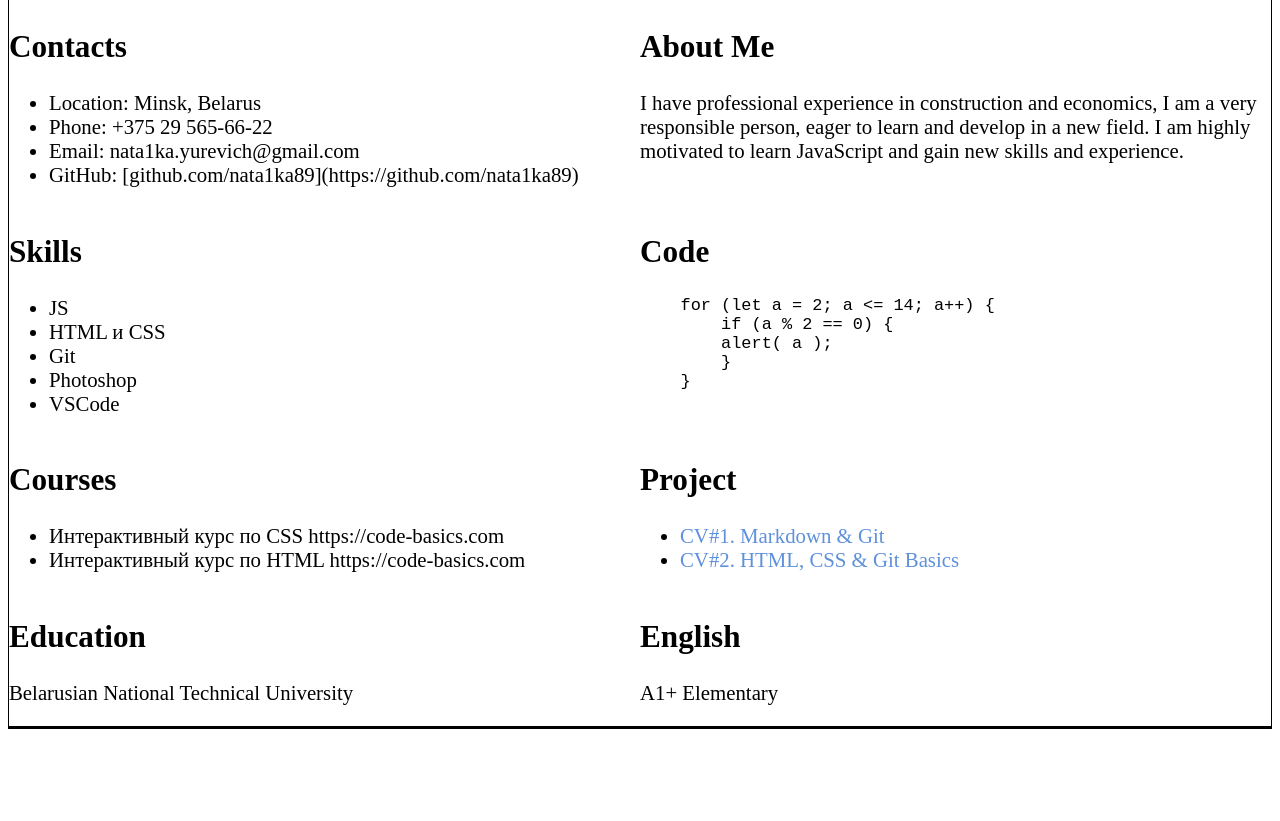
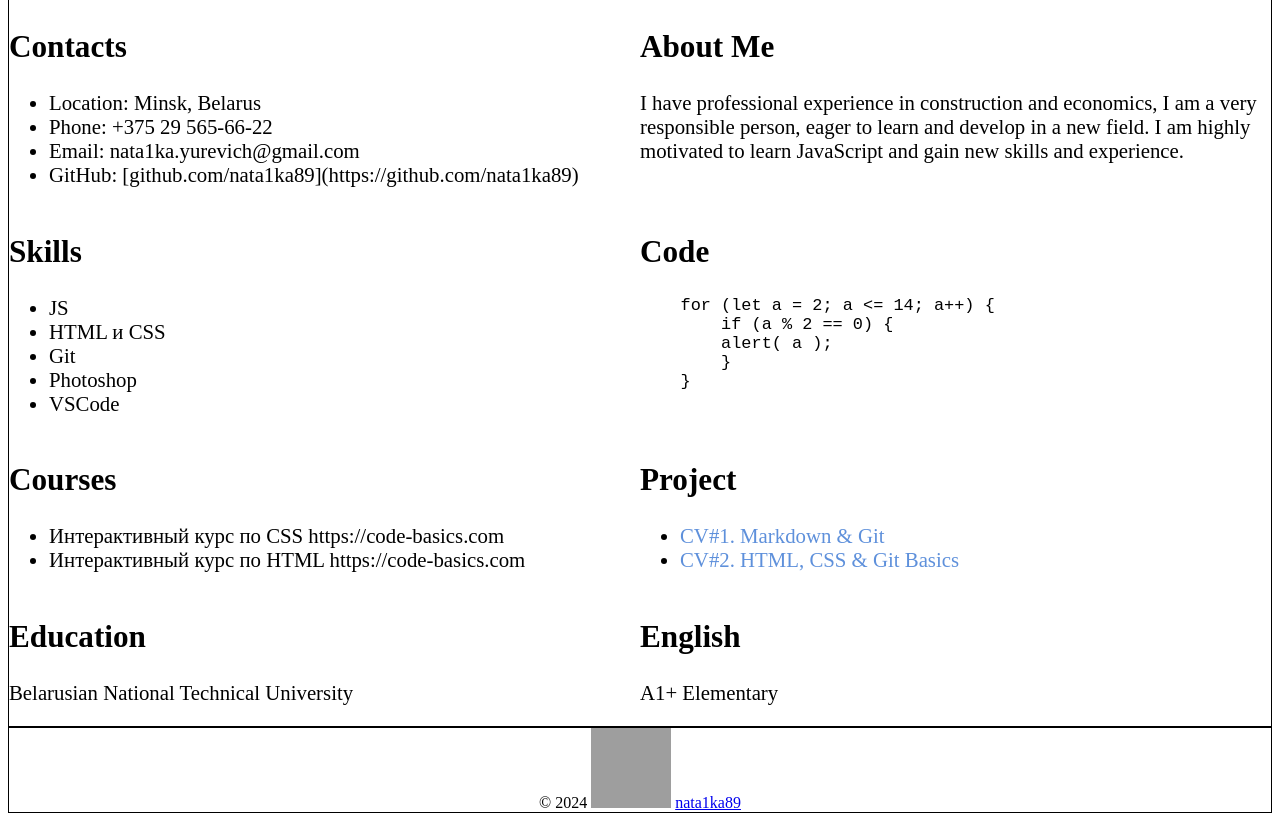
Before and after one commit to nata1ka89/rsschool-cv, a plain HTML site: page index.html in a window 1280 px wide. Shown: the part 482-1303 px from the top of the page. Before the commit the page ends 1219 px from the top, so only its background shows below. Drawn offline with Linux system fonts and the light colour scheme; grey boxes are pictures that could not be loaded.

Commit message:
feat: add footer block add style

```diff
--- a/index.html
+++ b/index.html
@@ -95,6 +95,13 @@
         </div>
     </main>
     <footer class="footer">
+        <div class="container">
+            © 2024
+            <a href="https://rs.school/courses/javascript-preschool-ru">
+                <img class="image" src="https://avatars.githubusercontent.com/u/11501370?s=280&v=4"
+                    alt="rollingScopesImage"></a>
+            <a href="https://github.com/nata1ka89">nata1ka89</a>
+        </div>
     </footer>
 </body>
 
--- a/style.css
+++ b/style.css
@@ -53,6 +53,10 @@
     transition: color 0.5s;
 }
 
+.nav-link:hover {
+    color: white;
+}
+
 .main-container {
     display: flex;
     flex-wrap: wrap;
@@ -91,3 +95,14 @@
     text-decoration: none;
     transition: color 0.5s;
 }
+
+.project-link:hover {
+    color: black;
+}
+
+.image {
+    width: 80px;
+    height: 80px;
+    background: url("https://avatars.githubusercontent.com/u/11501370?s=280&v=4");
+    background-size: cover;
+}
```
